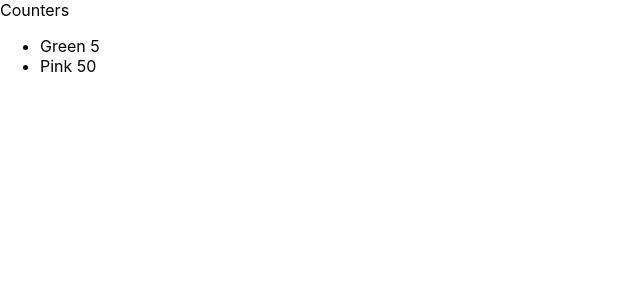
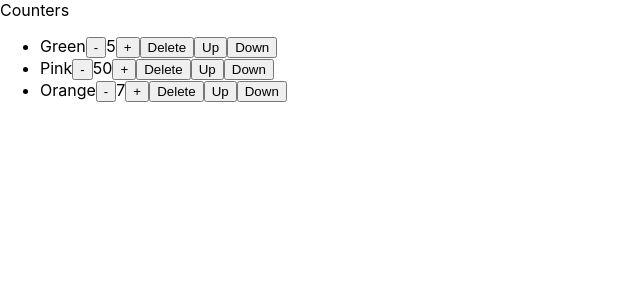
Before and after one commit to Nosov-Pavel/counter-del-me15.09, a React (Create React App) app: page / in a window 1280 px wide. Shown: the top 300 px of the page, without its empty margins (0-640 px from the left). Built offline with nearby package versions, Linux system fonts and the light colour scheme.

Commit message:
deleteById

```diff
--- a/src/App.js
+++ b/src/App.js
@@ -1,23 +1,34 @@
 import React, {useState} from 'react';
 
 const initialCounters = [
-    { id: 1, title: 'Green', count: 5},
-    { id: 2, title: 'Pink', count: 50}
+    {id: 1, title: 'Green', count: 5},
+    {id: 2, title: 'Pink', count: 50},
+    {id: 3, title: 'Orange', count: 7},
 ];
 
 function App() {
-    const [counters, setCounters] = useState(initialCounters)
+    const [counters, setCounters] = useState(initialCounters);
+
+    const deleteById = (id) => {
+        console.log(id);
+    };
+
 
     return (
         <div>
             Counters
 
             <ul>
-            {counters.map(el => <li key={el.id}>{el.title} {el.count}</li>)}
+                {counters.map(el => <li key={el.id}>{el.title}
+                    <button>-</button>
+                    {el.count}
+                    <button>+</button>
+                    <button onClick={() => deleteById(el.id)}>Delete</button>
+                    <button>Up</button>
+                    <button>Down</button>
+                </li>)}
 
             </ul>
-
-
 
 
         </div>
```
Lines whose indentation alone changed are shown as unchanged.
